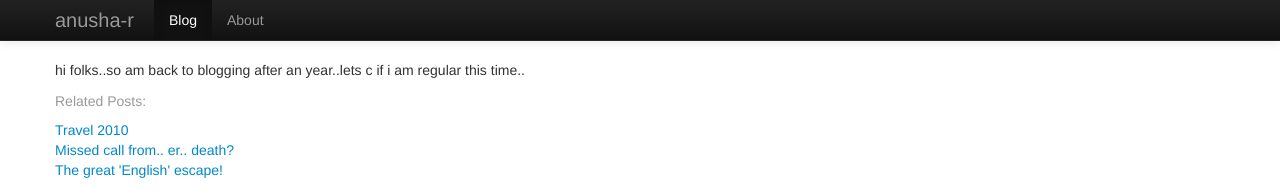
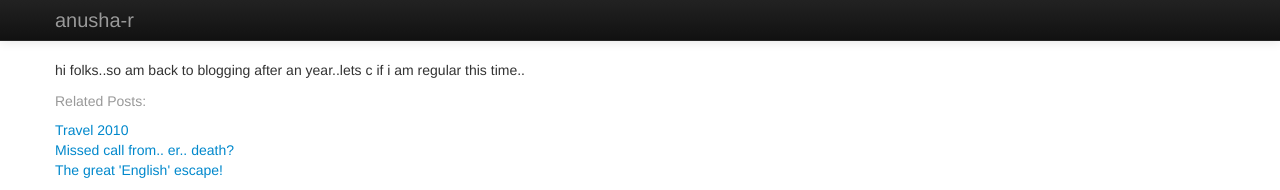
Before and after one commit to anusha-r/anusha-r.github.com, a Jekyll site: the page built from _posts/2007-02-17-my-first-one.html, in a window 1280 px wide. Shown: the top 190 px of the page. Built offline with Jekyll 4.4.1, drawn with Linux system fonts in a browser that asks for light colours; Markdown is read by kramdown in place of the engine named in the settings.

Commit message:
Update post.html

```diff
--- a/_layouts/post.html
+++ b/_layouts/post.html
@@ -39,13 +39,14 @@
             <span class="icon-bar"></span>
             <span class="icon-bar"></span>
           </button>
-          <a class="brand" href="/index.html">anusha-r</a>
-          <div class="nav-collapse collapse">
+          <a class="brand">anusha-r</a>
+
+        <!--  <div class="nav-collapse collapse">
             <ul class="nav">
               <li class="active"><a href="/blog_index.html">Blog</a></li>
               <li><a href="/about.html">About</a></li>
             </ul>
-          </div><!--/.nav-collapse -->
+          </div> -->
         </div>
       </div>
     </div>
```
